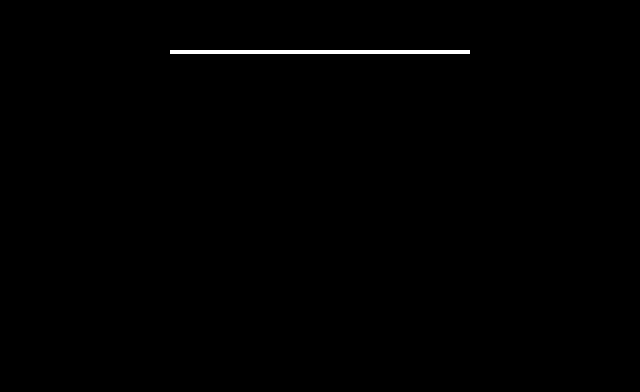
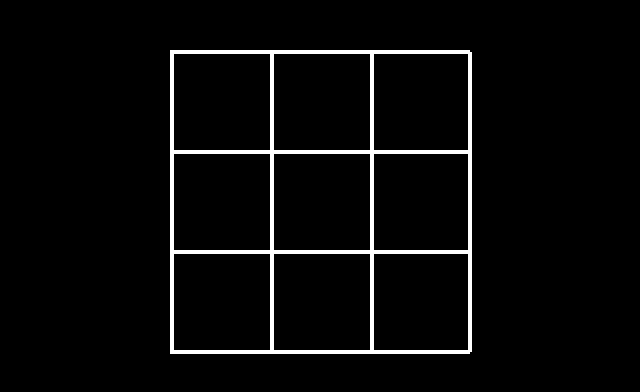
Before and after one commit to jadefred/typescript_react_tic_tac_toe, a React (Create React App) app: page / in a window 1280 px wide. Shown: the top 392 px of the page, without its empty margins (320-960 px from the left). Built offline with nearby package versions, Linux system fonts and the light colour scheme; the HTML template or start-up script is replaced by a standard one.

Commit message:
added basic board outline in css

```diff
--- a/src/components/Board.tsx
+++ b/src/components/Board.tsx
@@ -1,7 +1,10 @@
+import * as React from "react";
 import { FC } from "react";
 
-export interface Props {}
+export interface Props {
+  children: React.ReactNode;
+}
 
 export const Board: FC<Props> = (props) => {
-  return <div className="board"></div>;
+  return <div className="board">{props.children}</div>;
 };
--- a/src/components/Square.tsx
+++ b/src/components/Square.tsx
@@ -1,3 +1,4 @@
+import * as React from "react";
 import { FC } from "react";
 
 export interface Props {}
--- a/src/index.css
+++ b/src/index.css
@@ -14,3 +14,10 @@ main {
   grid-template-columns: repeat(3, 1fr);
   grid-template-rows: repeat(3, 1fr);
 }
+
+.square {
+  width: 100px;
+  height: 100px;
+  border: 2px solid white;
+  box-sizing: border-box;
+}
```
